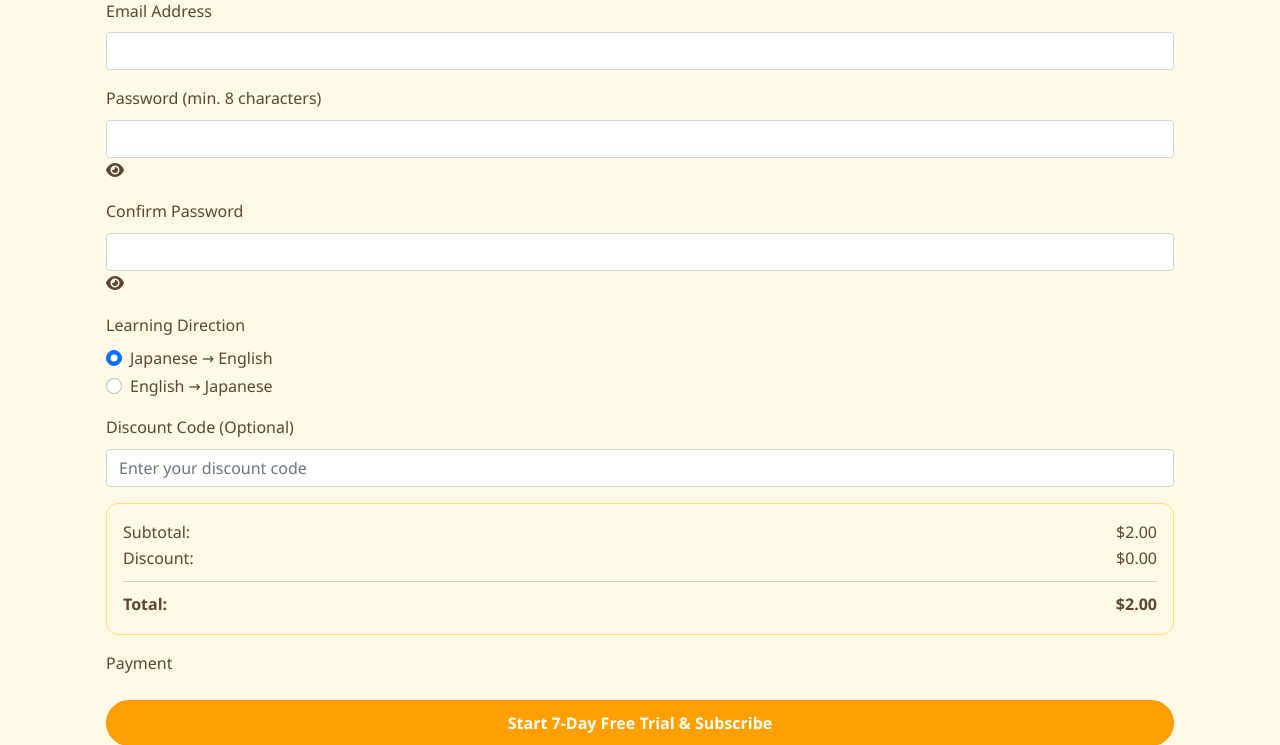
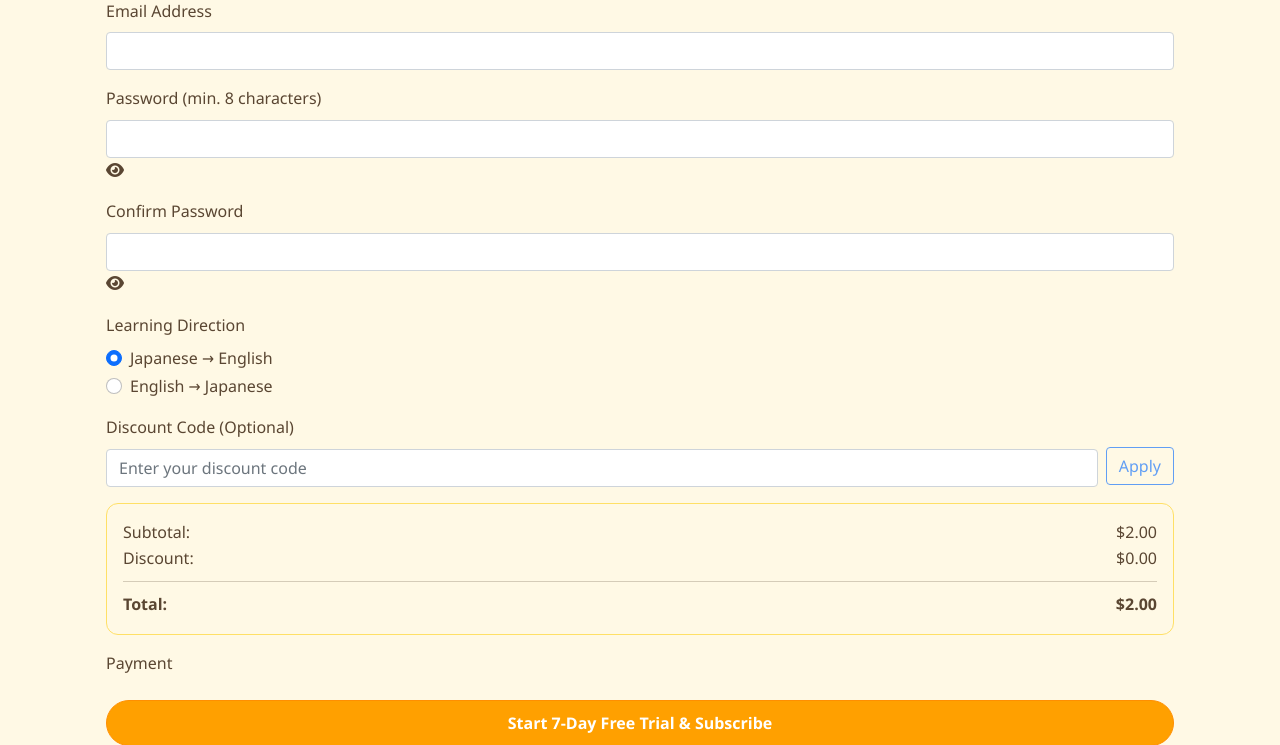
Before and after one commit to 10xVector/moikai, a Flask app: template templates/subscribe.html in a window 1280 px wide. Shown: the part 118-863 px from the top of the page. Run offline with Flask 3, Linux system fonts and the light colour scheme; the template is opened without the code that fills it, so the values that code supplies are empty; some libraries are stand-ins or nearby versions.

Commit message:
Add apply button

```diff
--- a/templates/subscribe.html
+++ b/templates/subscribe.html
@@ -144,9 +144,12 @@
                 </div>
             </div>
 
-            <div class="mb-3">
-                <label for="discount_code" class="form-label">{{ _('Discount Code (Optional)') }}</label>
-                <input type="text" class="form-control" id="discount_code" name="discount_code" placeholder="Enter your discount code">
+            <div class="mb-3" style="display: flex; gap: 8px; align-items: flex-end;">
+                <div style="flex:1;">
+                    <label for="discount_code" class="form-label">{{ _('Discount Code (Optional)') }}</label>
+                    <input type="text" class="form-control" id="discount_code" name="discount_code" placeholder="Enter your discount code">
+                </div>
+                <button type="button" id="apply-discount-btn" class="btn btn-outline-primary" style="height: 38px; margin-bottom:2px;">Apply</button>
             </div>
 
             <!-- Price Breakdown -->
@@ -342,10 +345,17 @@ form.addEventListener('submit', async function(event) {
 </script>
 <script>
 const discountInput = document.getElementById('discount_code');
+const applyDiscountBtn = document.getElementById('apply-discount-btn');
 const subtotalAmount = document.getElementById('subtotal-amount');
 const discountAmount = document.getElementById('discount-amount');
 const totalAmount = document.getElementById('total-amount');
 const paymentBox = document.querySelector('.payment-box');
+
+function setApplyBtnState() {
+    applyDiscountBtn.disabled = !discountInput.value.trim();
+}
+discountInput.addEventListener('input', setApplyBtnState);
+document.addEventListener('DOMContentLoaded', setApplyBtnState);
 
 async function updatePriceSummary() {
     const code = discountInput.value.trim();
@@ -365,9 +375,7 @@ async function updatePriceSummary() {
     }
 }
 
-discountInput.addEventListener('input', () => {
-    updatePriceSummary();
-});
+applyDiscountBtn.addEventListener('click', updatePriceSummary);
 
 document.addEventListener('DOMContentLoaded', () => {
     updatePriceSummary();
```
